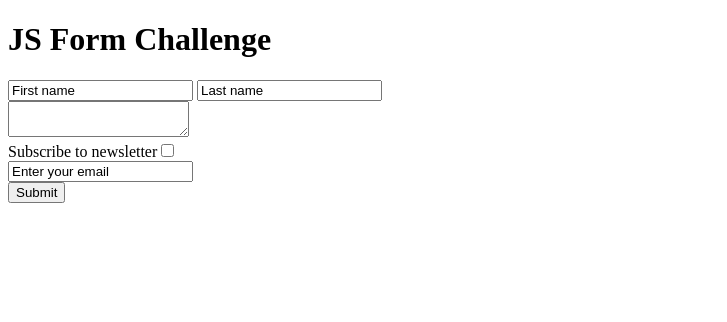
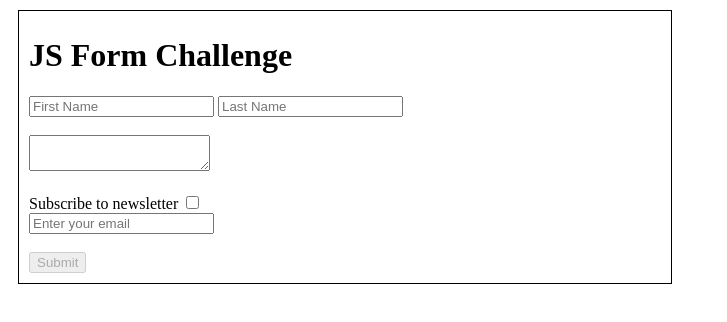
Before and after one commit to sarahlibx/js-form-challenge, a plain HTML site: page index.html in a window 1280 px wide. Shown: the whole page, without its empty margins (0-727 px from the left). Drawn offline with Linux system fonts and the light colour scheme.

Commit message:
Troubleshooting disable submit btn

```diff
--- a/app.js
+++ b/app.js
@@ -0,0 +1,15 @@
+function checkForm() {
+    var input = document.getElementById('lname', 'fname');
+    var canSubmit = true;
+
+    for (var i = 0; i < input.length; i++) {
+        if (input[i].value.length == 0) canSubmit = false;
+    }
+    if (canSubmit) {
+        document.getElementById('submit').removeAttribute('disabled');
+    }
+    else {
+        return false;
+    }
+    checkForm();
+}
--- a/index.css
+++ b/index.css
@@ -0,0 +1,6 @@
+#form-wrapper {
+    border: 1px solid black;
+    width: 50%;
+    margin: 10px;
+    padding: 5px 10px 10px;
+}
--- a/index.html
+++ b/index.html
@@ -3,19 +3,34 @@
 <head>
     <meta charset="UTF-8">
     <meta name="viewport" content="width=device-width, initial-scale=1.0">
+    <link rel="stylesheet" href="index.css">
     <title>JS Form Challenge</title>
-    <h1 class="title">JS Form Challenge</h1>
-    <form>
-        <label for="fname"></label>
-        <input type="text" id="fname" name="fname" value="First name">
-        <label for="lname"></label>
-        <input type="text" id="lname" name="lname" value="Last name">
-        <br>
-        <textarea name="comments" id="comments"></textarea><br>
-        Subscribe to newsletter<input type="checkbox"></input><br>
-        <label for="email" class="email"></label>
-        <input type="email" value='Enter your email'><br>
-        <input type="submit" value="Submit">
+    <form id="form-wrapper" name="form-wrapper">
+        <h1 class="title">JS Form Challenge</h1>
+        <div>
+            <label for="fname"></label>
+            <input type="text" id="fname" name="fname" placeholder="First Name">
+            <label for="lname"></label>
+            <input type="text" id="lname" name="lname" placeholder="Last Name">
+            <br/>
+            <br/>
+        </div>
+        <div>
+            <textarea name="comments" id="comments"></textarea>
+            <br/>
+            <br/>
+        </div>
+        <div>
+            <label>Subscribe to newsletter</label>
+            <input type="checkbox"></input><br/>
+            <label for="email" class="email"></label>
+            <input id=email type="email" placeholder='Enter your email'>
+            <br/>
+            <br/>
+        </div>
+        <div>
+            <input id='submit' type="submit" value="Submit" disabled="true">
+        </div>
     </form>
 </head>
 <body>
```
